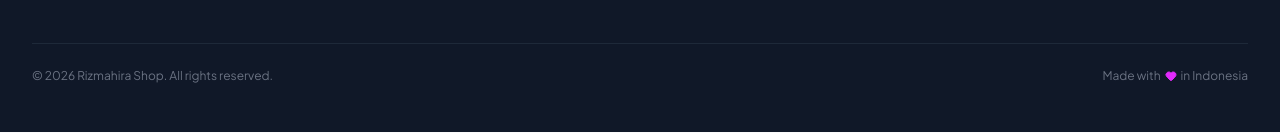
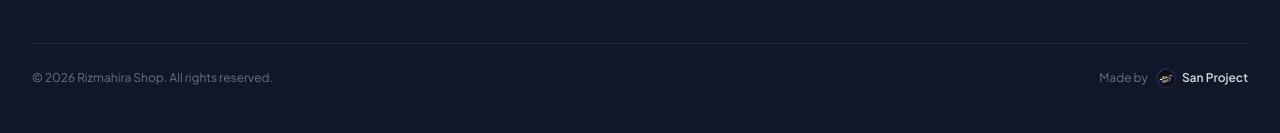
Before and after one commit to achsan490/rizmahira, a Next.js app: page / in a window 1280 px wide. Shown: the part 2204-2337 px from the top of the page. Built offline with nearby package versions, Linux system fonts and the light colour scheme; no server answers; the database is empty.

Commit message:
Style: Update footer with 'Made by San Project' text and logo

```diff
--- a/src/components/user/Footer.tsx
+++ b/src/components/user/Footer.tsx
@@ -1,5 +1,5 @@
 import Link from 'next/link'
-import { ShoppingBag, Share2, MessageCircle, Heart } from 'lucide-react'
+import { ShoppingBag, Share2, MessageCircle } from 'lucide-react'
 
 export default function Footer() {
   const categories = [
@@ -99,9 +99,22 @@ export default function Footer() {
           <p className="text-xs text-gray-500">
             © {new Date().getFullYear()} Rizmahira Shop. All rights reserved.
           </p>
-          <p className="text-xs text-gray-500 flex items-center gap-1">
-            Made with <Heart className="w-3 h-3 text-fuchsia-500 fill-fuchsia-500" /> in Indonesia
-          </p>
+          <div className="text-xs text-gray-500 flex items-center gap-2">
+            <span>Made by</span>
+            <a
+              href="https://github.com/achsan490"
+              target="_blank"
+              rel="noopener noreferrer"
+              className="flex items-center gap-1.5 font-semibold text-gray-300 hover:text-white transition-colors"
+            >
+              <img
+                src="/san-project.png"
+                alt="San Project Logo"
+                className="w-5 h-5 rounded-full object-cover border border-gray-800"
+              />
+              <span>San Project</span>
+            </a>
+          </div>
         </div>
       </div>
     </footer>
```
Also changed, not shown: public/san-project.png (added).
